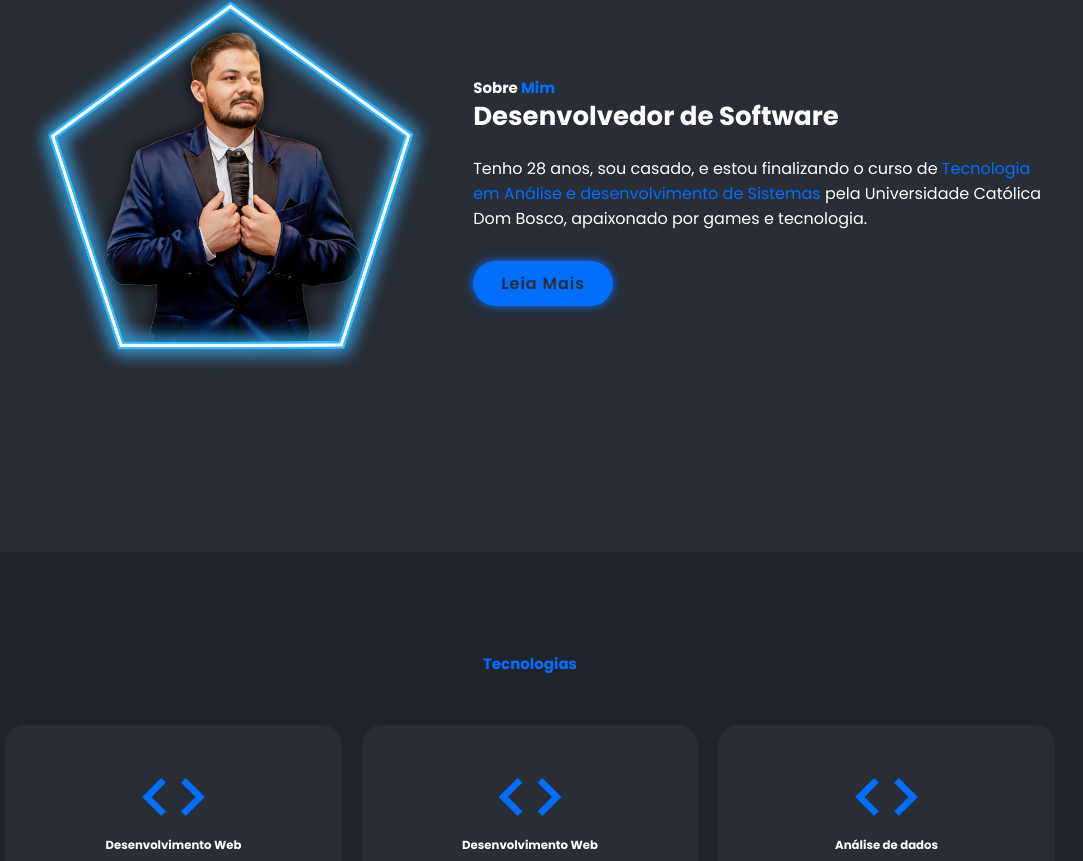
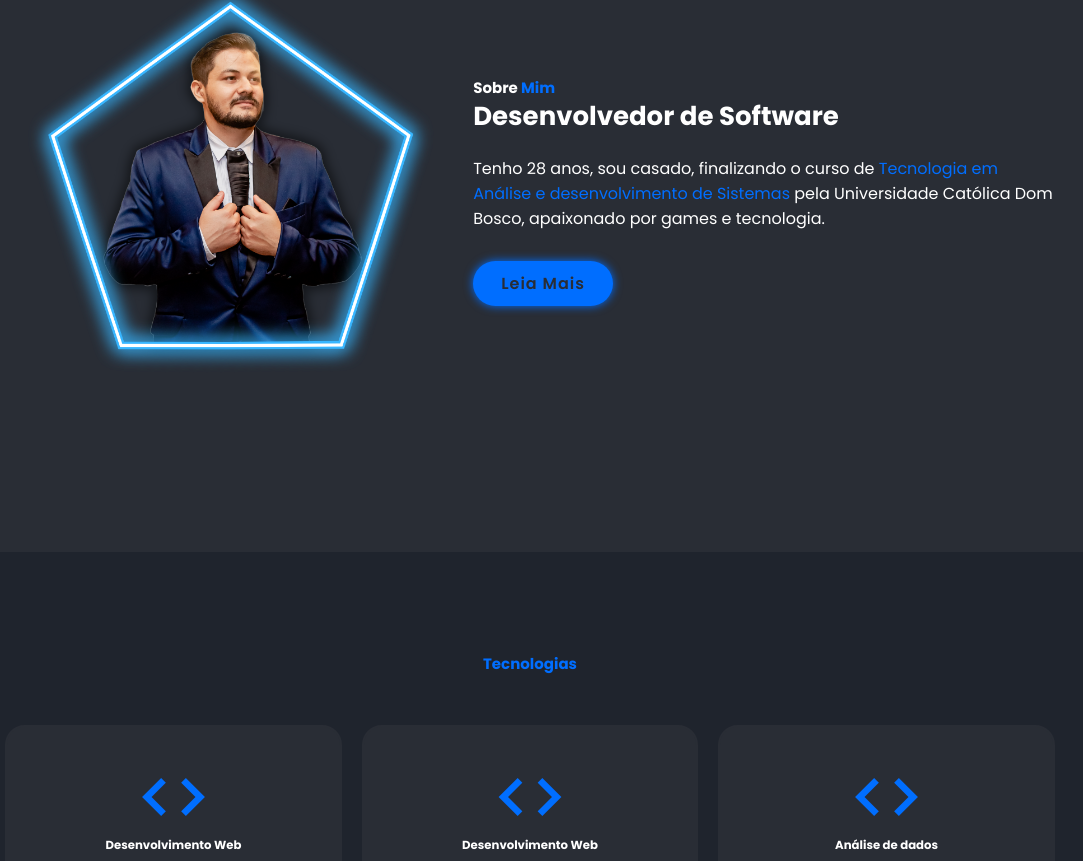
Before and after one commit to BrunoDevCg/portfolio, a plain HTML site: page index.html in a window 1280 px wide. Shown: the part 1048-1909 px from the top of the page, without its empty margins (110-1193 px from the left). Drawn offline with nearby package versions, Linux system fonts and the light colour scheme.

Commit message:
texto do about

```diff
--- a/index.html
+++ b/index.html
@@ -55,7 +55,7 @@
         <div class="about-content">
             <h2 class="heading">Sobre <span>Mim</span></h2>
             <h3>Desenvolvedor de Software</h3>
-            <p>Tenho 28 anos, sou casado, e estou finalizando o curso de <span>Tecnologia em Análise e desenvolvimento de Sistemas</span>
+            <p>Tenho 28 anos, sou casado, finalizando o curso de <span>Tecnologia em Análise e desenvolvimento de Sistemas</span>
                 pela Universidade Católica Dom Bosco, apaixonado por games e tecnologia.
             </p>
             <a href="#" class="btn"> Leia Mais</a>
```
